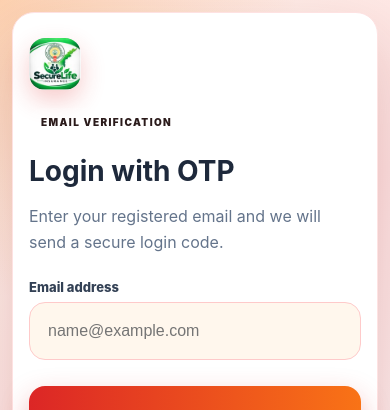
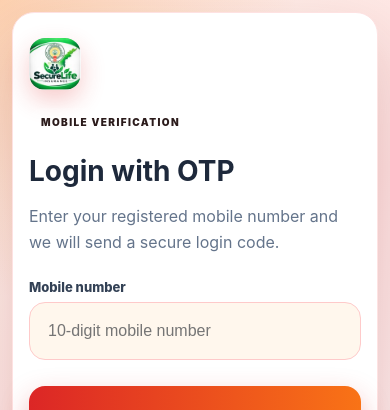
Before and after one commit to mummy7791/insurance-app, a React (Vite) app in the folder frontend/: page /customer-otp-login in a window 390 px wide. Shown: the top 410 px of the page. Built offline with nearby package versions, Linux system fonts and the light colour scheme; no server answers.

Commit message:
feat: use mobile number for customer OTP login

```diff
--- a/frontend/src/pages/CustomerOtpLogin.tsx
+++ b/frontend/src/pages/CustomerOtpLogin.tsx
@@ -5,10 +5,10 @@ import "../styles/Auth.css";
 
 type AuthResponse = {
   token: string;
-  user: { id: string; name: string; email: string; role: string; permissions?: string[] };
+  user: { id: string; name: string; email: string; phone?: string; role: string; permissions?: string[] };
 };
 
-type LocationState = { email?: string; mode?: "verify" | "login" };
+type LocationState = { phone?: string; mode?: "verify" | "login" };
 
 const getMessage = (error: unknown, fallback: string) => {
   if (typeof error === "object" && error !== null && "response" in error) {
@@ -22,43 +22,44 @@ export default function CustomerOtpLogin() {
   const navigate = useNavigate();
   const location = useLocation();
   const state = (location.state || {}) as LocationState;
-  const pendingEmail = sessionStorage.getItem("pendingVerificationEmail") || "";
-  const [email, setEmail] = useState(state.email || pendingEmail);
+  const pendingPhone = sessionStorage.getItem("pendingVerificationPhone") || "";
+  const [phone, setPhone] = useState(state.phone || pendingPhone);
   const [otp, setOtp] = useState("");
-  const mode: "verify" | "login" = state.mode || (pendingEmail ? "verify" : "login");
-  const [sent, setSent] = useState(Boolean((state.mode === "verify" && state.email) || pendingEmail));
+  const mode: "verify" | "login" = state.mode || (pendingPhone ? "verify" : "login");
+  const [sent, setSent] = useState(Boolean((state.mode === "verify" && state.phone) || pendingPhone));
   const [loading, setLoading] = useState(false);
-  const [notice, setNotice] = useState(sent ? "Verification code sent. Check your inbox and spam folder." : "");
+  const [notice, setNotice] = useState(sent ? "Verification code sent to your mobile number." : "");
   const [error, setError] = useState("");
 
   useEffect(() => {
-    if (state.email) setEmail(state.email);
-  }, [state.email]);
+    if (state.phone) setPhone(state.phone);
+  }, [state.phone]);
+
+  const normalizedPhone = () => phone.replace(/\D/g, "").slice(-10);
 
   const sendOtp = async () => {
-    const normalizedEmail = email.trim().toLowerCase();
-    if (!normalizedEmail) return setError("Enter your registered email address.");
-
+    const mobile = normalizedPhone();
+    if (!/^[6-9]\d{9}$/.test(mobile)) return setError("Enter your registered 10-digit mobile number.");
     try {
       setLoading(true); setError(""); setNotice("");
-      await api.post("/auth/send-login-otp", { email: normalizedEmail });
-      setEmail(normalizedEmail);
+      await api.post("/auth/send-login-otp", { phone: mobile });
+      setPhone(mobile);
       setSent(true);
-      setNotice("A fresh 6-digit OTP was sent to your email.");
+      setNotice("A fresh 6-digit OTP was sent to your mobile number.");
     } catch (error: unknown) {
       setError(getMessage(error, "Could not send OTP. Please try again."));
     } finally { setLoading(false); }
   };
 
   const verifyOtp = async () => {
-    if (!/^\d{6}$/.test(otp)) return setError("Enter the 6-digit OTP from your email.");
-
+    if (!/^\d{6}$/.test(otp)) return setError("Enter the 6-digit OTP from your SMS.");
     try {
       setLoading(true); setError("");
       const endpoint = mode === "verify" ? "/auth/verify-otp" : "/auth/login-with-otp";
-      const res = await api.post<AuthResponse>(endpoint, { email: email.trim().toLowerCase(), otp });
+      const res = await api.post<AuthResponse>(endpoint, { phone: normalizedPhone(), otp });
       localStorage.setItem("insuranceToken", res.data.token);
       localStorage.setItem("insuranceUser", JSON.stringify(res.data.user));
+      sessionStorage.removeItem("pendingVerificationPhone");
       sessionStorage.removeItem("pendingVerificationEmail");
       const hasEstimate = Boolean(sessionStorage.getItem("premiumEstimate"));
       navigate(res.data.user.role === "advisor" ? "/insurance-plans" : hasEstimate ? "/insurance-plans" : "/customer-dashboard", { replace: true });
@@ -71,17 +72,17 @@ export default function CustomerOtpLogin() {
     <div className="auth-page">
       <div className="otp-card">
         <div className="brand-mark brand-mark-logo"><img src="/securelife-logo.jpg" alt="SecureLife Insurance" /></div>
-        <span className="auth-badge">EMAIL VERIFICATION</span>
-        <h1>{mode === "verify" ? "Verify your account" : "Login with OTP"}</h1>
-        <p className="otp-copy">{sent ? <>Enter the 6-digit code sent to <strong>{email}</strong>.</> : "Enter your registered email and we will send a secure login code."}</p>
+        <span className="auth-badge">MOBILE VERIFICATION</span>
+        <h1>{mode === "verify" ? "Verify your mobile" : "Login with OTP"}</h1>
+        <p className="otp-copy">{sent ? <>Enter the 6-digit code sent to <strong>+91 {phone}</strong>.</> : "Enter your registered mobile number and we will send a secure login code."}</p>
 
         {error && <div className="auth-error">{error}</div>}
         {notice && <div className="auth-success">{notice}</div>}
 
         {!sent ? (
           <>
-            <label>Email address</label>
-            <input className="auth-input" type="email" value={email} onChange={(e) => setEmail(e.target.value)} placeholder="name@example.com" />
+            <label>Mobile number</label>
+            <input className="auth-input" inputMode="numeric" autoComplete="tel" maxLength={10} value={phone} onChange={(e) => setPhone(e.target.value.replace(/\D/g, "").slice(0, 10))} placeholder="10-digit mobile number" />
             <button className="auth-btn" onClick={() => void sendOtp()} disabled={loading}>{loading ? "Sending..." : "Send secure OTP"}</button>
           </>
         ) : (
@@ -91,7 +92,7 @@ export default function CustomerOtpLogin() {
             </div>
             <button className="auth-btn" onClick={() => void verifyOtp()} disabled={loading || otp.length !== 6}>{loading ? "Verifying..." : "Verify & continue"}</button>
             <button className="auth-text-btn" onClick={() => void sendOtp()} disabled={loading}>Resend OTP</button>
-            <button className="auth-text-btn muted" onClick={() => { setSent(false); setOtp(""); setNotice(""); }}>Use another email</button>
+            <button className="auth-text-btn muted" onClick={() => { setSent(false); setOtp(""); setNotice(""); }}>Use another mobile number</button>
           </>
         )}
 
```
